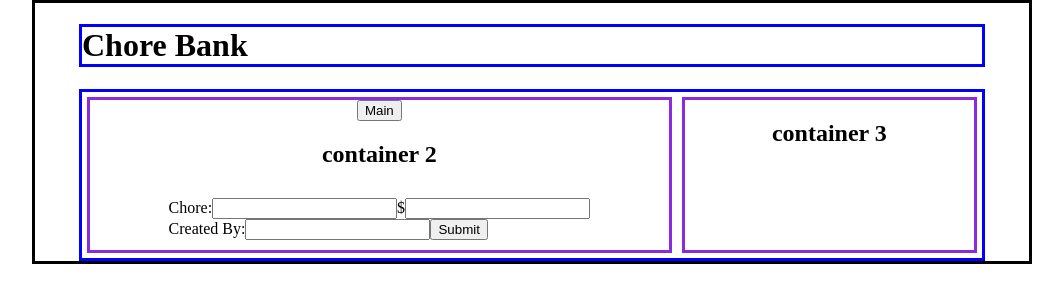
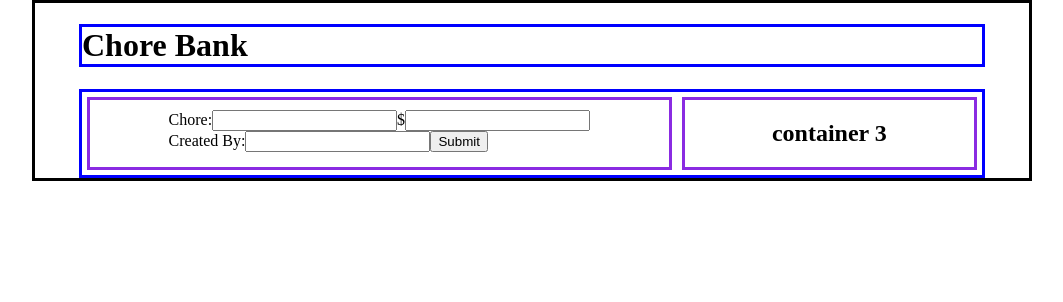
Before and after one commit to christinanate/chorebank, a React app: page / in a window 1280 px wide. Shown: the top 302 px of the page, without its empty margins (108-1171 px from the left). Built offline with nearby package versions, Linux system fonts and the light colour scheme; no server answers; the HTML template or start-up script is replaced by a standard one.

Commit message:
added conditional rendering

```diff
--- a/client/src/index.jsx
+++ b/client/src/index.jsx
@@ -86,15 +86,21 @@ class App extends React.Component {
         <h1 className='title'>Chore Bank</h1>
         <div className='container-1'>
           <div className='container-2'>
+            {this.state.completedChoresForAccount.length > 0 ?
+              <>
                 <button onClick={this.handleBackClick}>Main</button>
                 <ChoresCompleted completedChoresForAccount={this.state.completedChoresForAccount} />
-            <h2>container 2</h2>
+              </>
+              :
+              <>
                 <div className='addchore-container'>
                   <AddChore getPendingChores={this.getPendingChores} />
                 </div>
                 <div className='chorespending-container'>
                   <ChoresPending choresPending={this.state.choresPending} getPendingChores={this.getPendingChores} />
                 </div>
+              </>
+            }
           </div>
           <div className='container-3'>
             <h2>container 3</h2>
```
Lines whose indentation alone changed are shown as unchanged.
